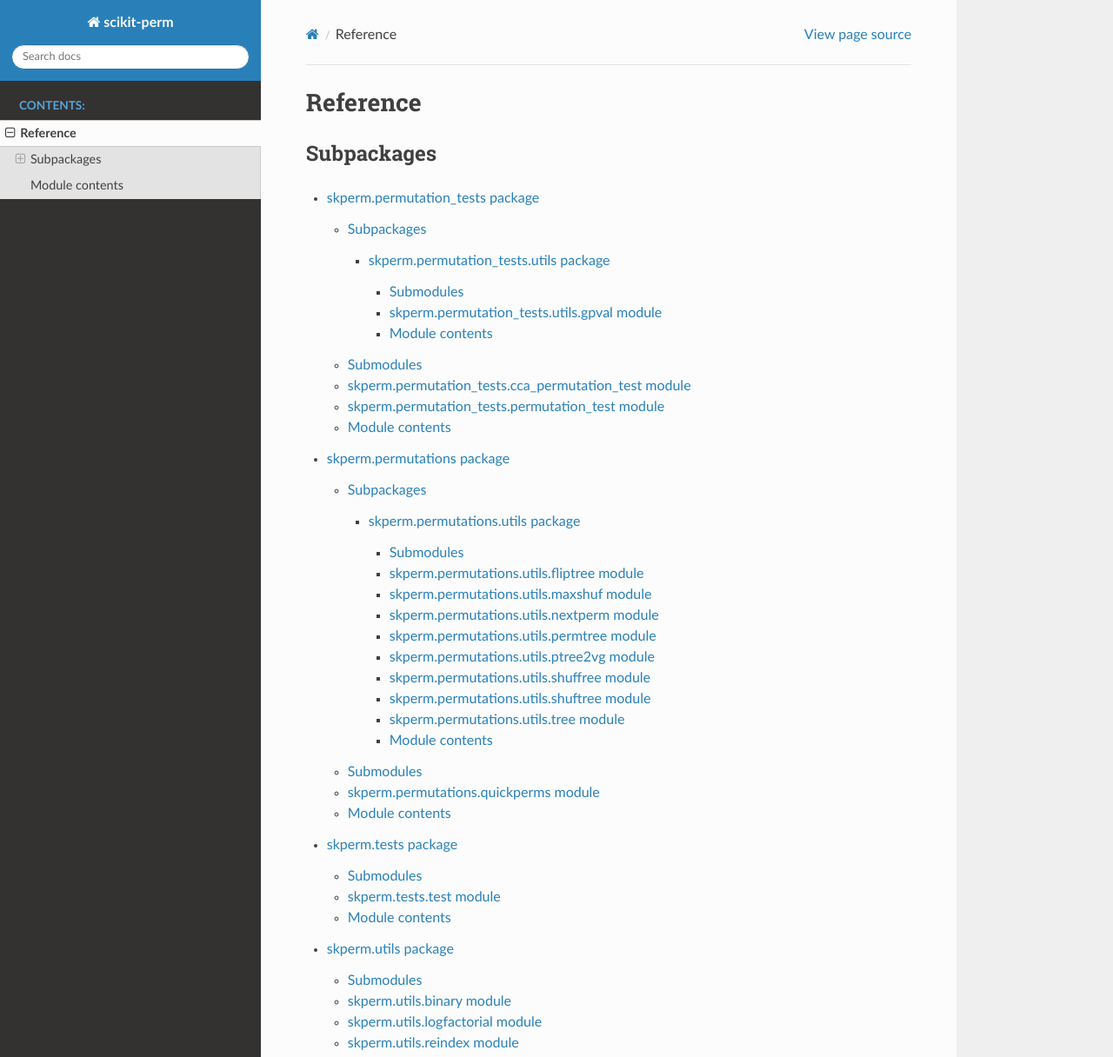
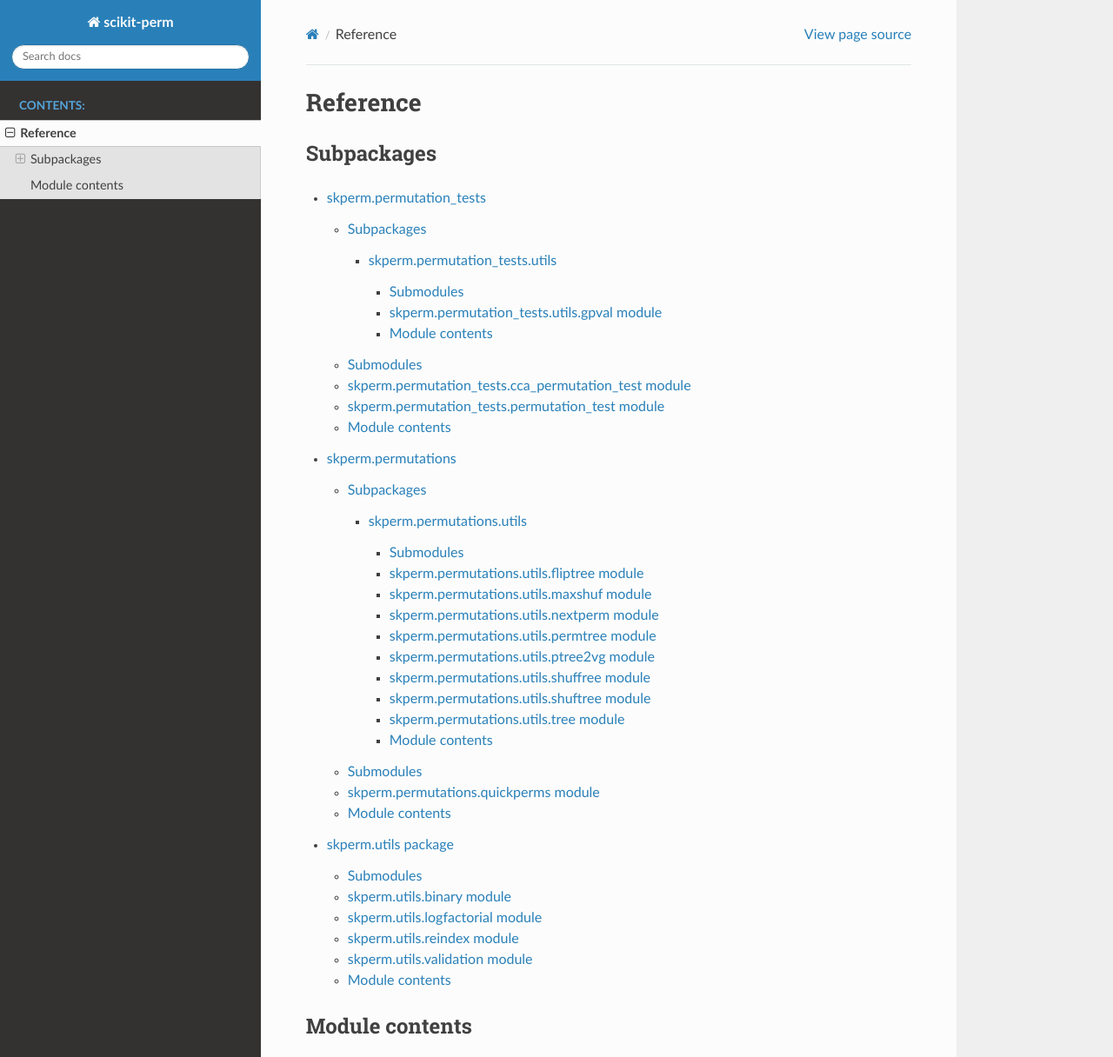
Before and after one commit to jameschapman19/scikit-palm, a Sphinx documentation site: the page built from docs/source/package_reference/skperm.rst, in a window 1280 px wide and 1400 px high, cut to the strip 0-1216 px from the top of the window. Shown: the whole strip at 87% size. Built offline with Sphinx 7.4.7 and the Read the Docs theme 2.0.0, drawn with Linux system fonts in a browser that asks for light colours; pages that are not in the unit, such as notebooks, are missing from menus.

```diff
--- a/docs/source/package_reference/skperm.permutation_tests.rst
+++ b/docs/source/package_reference/skperm.permutation_tests.rst
@@ -1,4 +1,4 @@
-skperm.permutation\_tests package
+skperm.permutation\_tests
 =================================
 
 Subpackages
--- a/docs/source/package_reference/skperm.permutation_tests.utils.rst
+++ b/docs/source/package_reference/skperm.permutation_tests.utils.rst
@@ -1,4 +1,4 @@
-skperm.permutation\_tests.utils package
+skperm.permutation\_tests.utils
 =======================================
 
 Submodules
--- a/docs/source/package_reference/skperm.permutations.rst
+++ b/docs/source/package_reference/skperm.permutations.rst
@@ -1,4 +1,4 @@
-skperm.permutations package
+skperm.permutations
 ===========================
 
 Subpackages
--- a/docs/source/package_reference/skperm.permutations.utils.rst
+++ b/docs/source/package_reference/skperm.permutations.utils.rst
@@ -1,4 +1,4 @@
-skperm.permutations.utils package
+skperm.permutations.utils
 =================================
 
 Submodules
--- a/docs/source/package_reference/skperm.rst
+++ b/docs/source/package_reference/skperm.rst
@@ -9,7 +9,6 @@
 
    skperm.permutation_tests
    skperm.permutations
-   skperm.tests
    skperm.utils
 
 Module contents
```
Also changed, not shown: docs/source/package_reference/skperm.tests.rst (deleted, +0 -21 lines), 3 other files.
